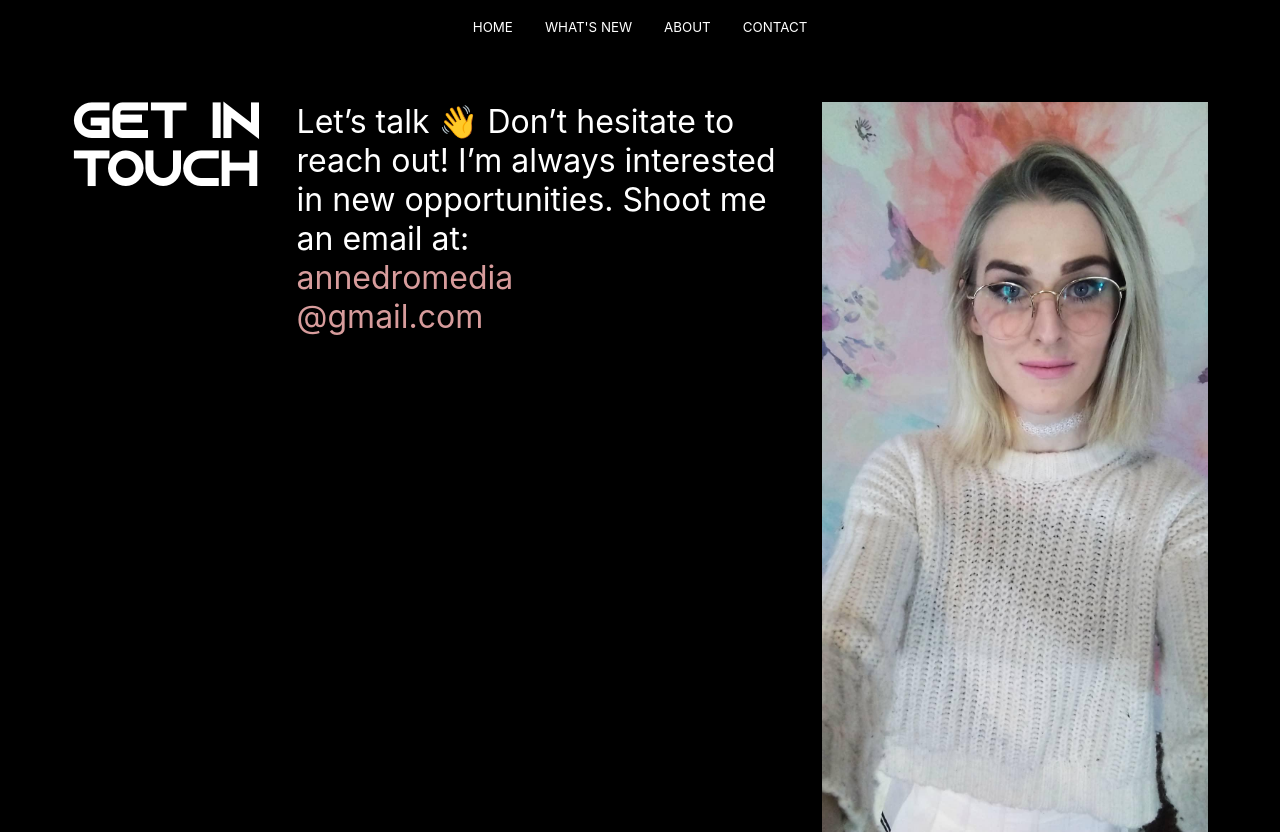
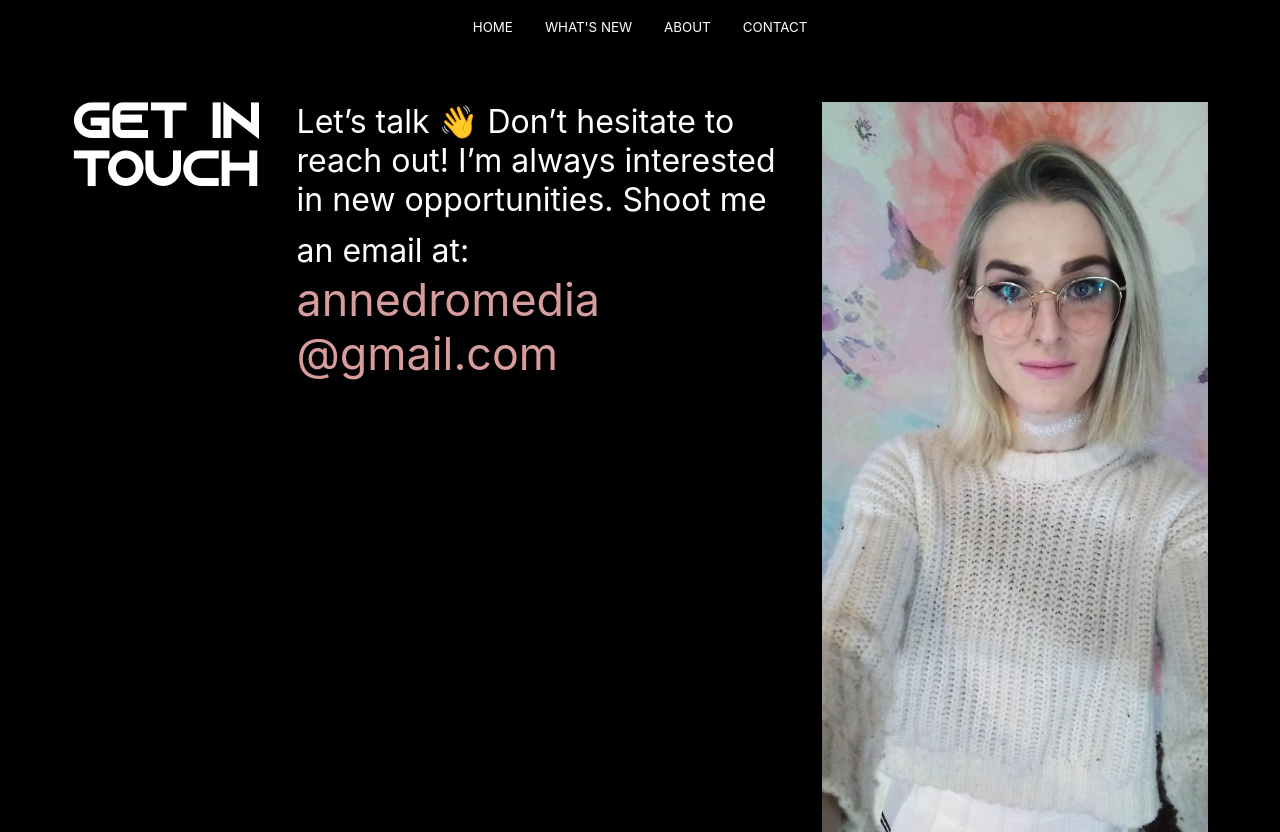
Before and after one commit to pbafff/annieroberts.tv, a React (Create React App) app in the folder app/: page /contact in a window 1280 px wide. Built offline with nearby package versions, Linux system fonts and the light colour scheme.

Commit message:
increase font size

```diff
--- a/app/src/pages/Contact.css
+++ b/app/src/pages/Contact.css
@@ -19,6 +19,7 @@
 #Contact .link {
     text-decoration: none;
     color: #d79c9c;
+    font-size: 1.4em;
 }
 
 #Contact .image {
```
